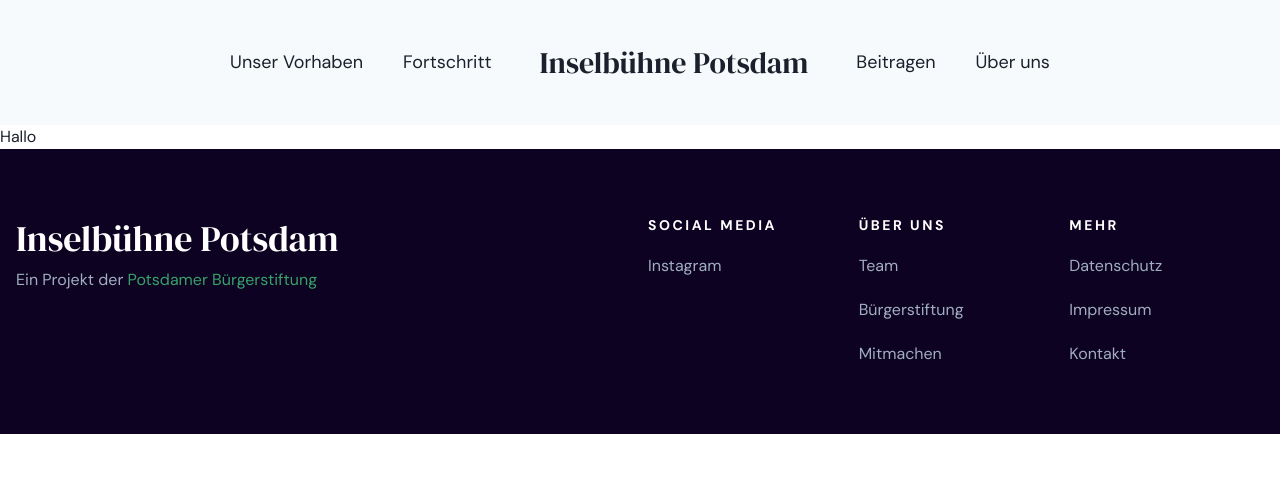
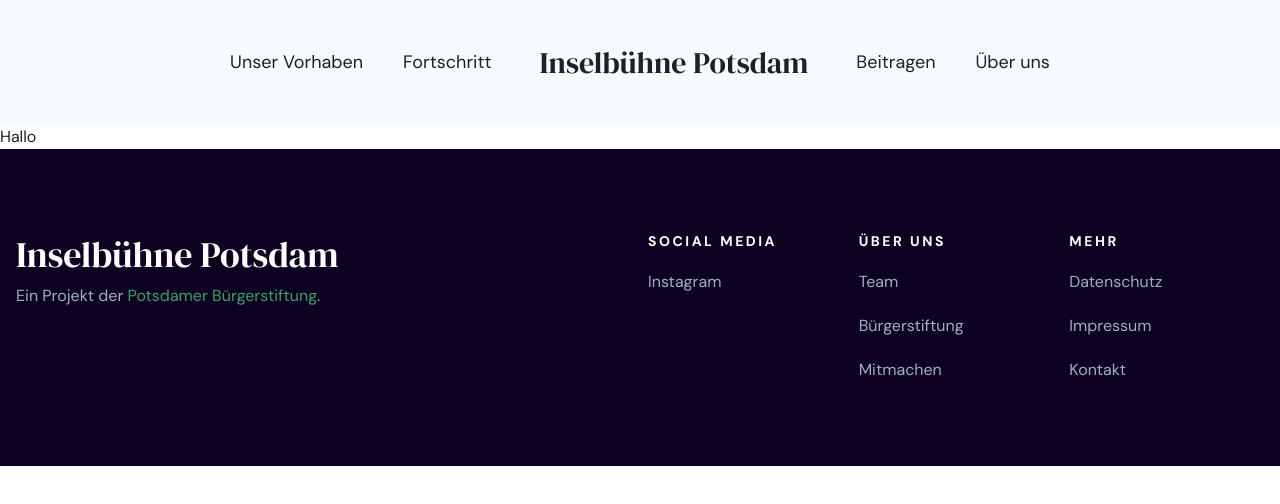
Before and after one commit to potsdamer-buergerstiftung/inselbuehne, a Next.js app: page / in a window 1280 px wide. Shown: the top 504 px of the page. Built offline with nearby package versions, Linux system fonts and the light colour scheme.

Commit message:
Change padding Add dot at end of slug Add ref links

```diff
--- a/components/Footer.tsx
+++ b/components/Footer.tsx
@@ -21,7 +21,7 @@ function MenuItem(props) {
 
 export default function Footer() {
   return (
-    <Box as="footer" background="dark" color="gray.400" py="12">
+    <Box as="footer" background="dark" color="gray.400" py="16">
       <Container maxW="7xl" py="5">
         <Grid gap={4} templateColumns="repeat(12, 1fr)">
           <GridItem colSpan={6}>
@@ -39,6 +39,7 @@ export default function Footer() {
               >
                 Potsdamer Bürgerstiftung
               </ChakraLink>
+              .
             </Text>
           </GridItem>
           <GridItem colSpan={2}>
@@ -54,9 +55,9 @@ export default function Footer() {
               Über uns
             </Heading>
             <Flex direction="column" as="nav">
-              <MenuItem to="/">Team</MenuItem>
+              <MenuItem to="/team">Team</MenuItem>
               <MenuItem to="/">Bürgerstiftung</MenuItem>
-              <MenuItem to="/">Mitmachen</MenuItem>
+              <MenuItem to="/mitmachen">Mitmachen</MenuItem>
             </Flex>
           </GridItem>
           <GridItem colSpan={2}>
```
